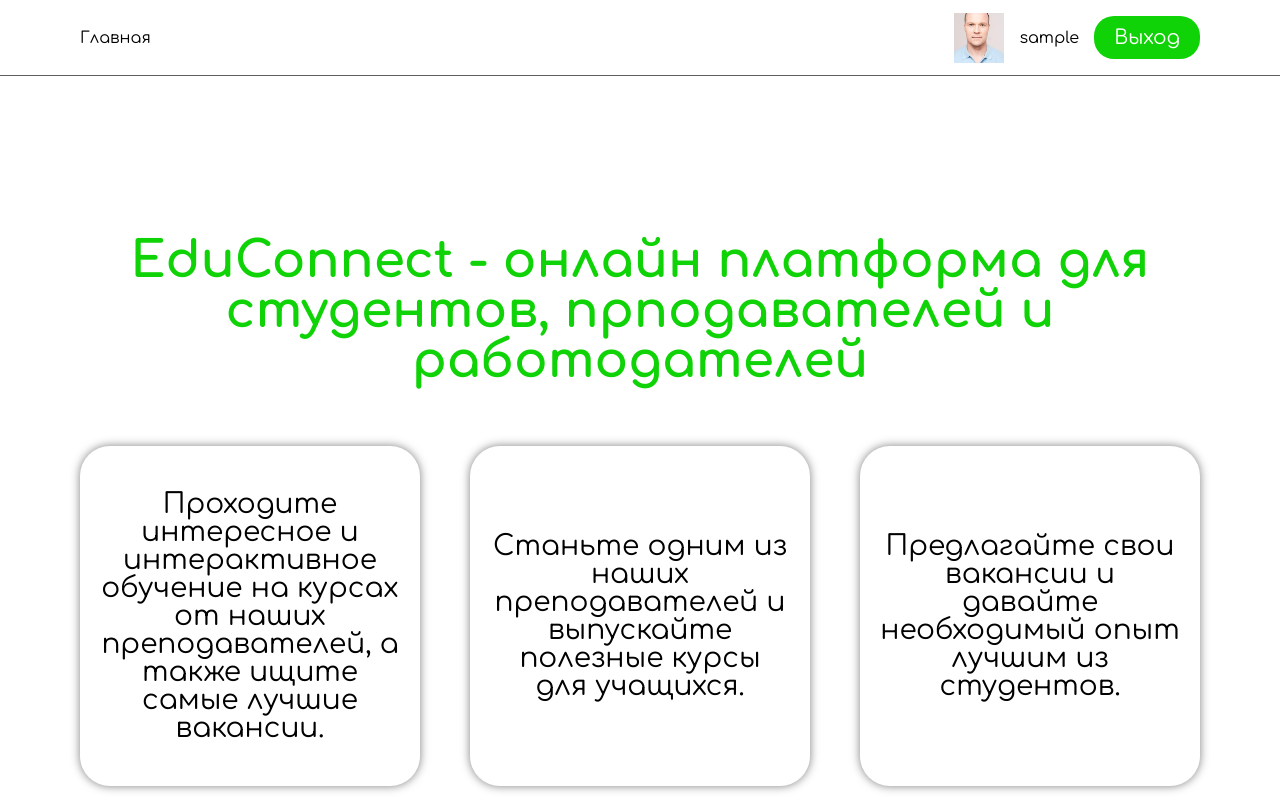
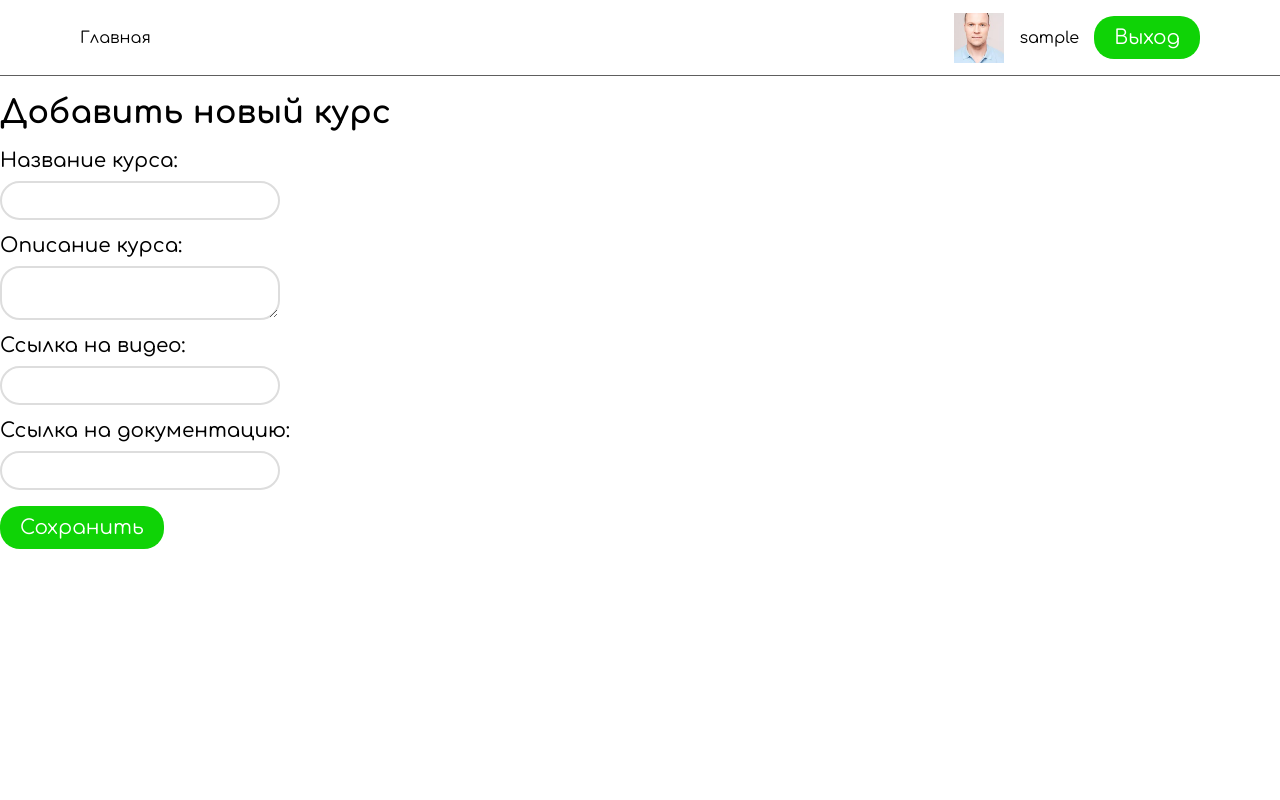
Before and after one commit to lopurw/ChillGuys_EduConnect, a React (Vite) app: page /addcourse in a window 1280 px wide. Before the commit this address led to /. Built offline with nearby package versions, Linux system fonts and the light colour scheme; sample sign-in values are in the browser's storage.

Commit message:
от преподавателя

```diff
--- /dev/null
+++ b/src/components/AddCourse.jsx
@@ -0,0 +1,15 @@
+import React from 'react';
+import { Link } from 'react-router-dom';
+import classes from '../styles/HomeUser.module.css';
+
+const AddCourse = () => {
+	return (
+		<div className={classes.addCourseWrapper}>
+			<Link to="/addcourse">
+				<button className={classes.addButton}>+</button>
+			</Link>
+		</div>
+	);
+};
+
+export default AddCourse;
--- /dev/null
+++ b/src/components/AddCoursePage.jsx
@@ -0,0 +1,90 @@
+import React, { useState } from 'react';
+
+const AddCoursePage = () => {
+	// State to manage form input values
+	const [courseData, setCourseData] = useState({
+		title: '',
+		description: '',
+		videoUrl: '',
+		documentationUrl: '',
+		teacherId: 2, // Assuming teacherId is fixed for now
+	});
+
+	// Handle form input change
+	const handleInputChange = (e) => {
+		const { name, value } = e.target;
+		setCourseData((prevData) => ({
+			...prevData,
+			[name]: value,
+		}));
+	};
+
+	// Handle form submission
+	const handleSubmit = async (e) => {
+		e.preventDefault();
+
+		// Make POST request to the API
+		try {
+			const response = await fetch('http://localhost:5220/api/Course/addCourse', {
+				method: 'POST',
+				headers: {
+					Accept: '*/*',
+					'Content-Type': 'application/json',
+				},
+				body: JSON.stringify(courseData),
+			});
+
+			if (response.ok) {
+				const data = await response.json();
+				console.log('Course added successfully:', data);
+			} else {
+				console.error('Error adding course:', response.statusText);
+			}
+		} catch (error) {
+			console.error('Network error:', error);
+		}
+	};
+
+	return (
+		<div>
+			<h1>Добавить новый курс</h1>
+			<form onSubmit={handleSubmit}>
+				{/* Title */}
+				<label>
+					Название курса:
+					<input type="text" name="title" value={courseData.title} onChange={handleInputChange} />
+				</label>
+				<br />
+
+				{/* Description */}
+				<label>
+					Описание курса:
+					<textarea name="description" value={courseData.description} onChange={handleInputChange} />
+				</label>
+				<br />
+
+				{/* Video URL */}
+				<label>
+					Ссылка на видео:
+					<input type="text" name="videoUrl" value={courseData.videoUrl} onChange={handleInputChange} />
+				</label>
+				<br />
+
+				{/* Documentation URL */}
+				<label>
+					Ссылка на документацию:
+					<input type="text" name="documentationUrl" value={courseData.documentationUrl} onChange={handleInputChange} />
+				</label>
+				<br />
+
+				{/* Teacher ID (hidden or static) */}
+				<input type="hidden" name="teacherId" value={courseData.teacherId} />
+
+				{/* Submit Button */}
+				<button type="submit">Сохранить</button>
+			</form>
+		</div>
+	);
+};
+
+export default AddCoursePage;
--- a/src/components/Navbar.jsx
+++ b/src/components/Navbar.jsx
@@ -28,6 +28,12 @@ const Navbar = () => {
 						) : userRole === 'ManagerProfile' ? (
 							<div>
 								<NavLink to="/homeemployer" className={({ isActive }) => (isActive ? 'activeLink' : 'link')}>
+									EduConnect
+								</NavLink>
+							</div>
+						) : userRole === 'TeacherProfile' ? (
+							<div>
+								<NavLink to="/hometeacher" className={({ isActive }) => (isActive ? 'activeLink' : 'link')}>
 									EduConnect
 								</NavLink>
 							</div>
--- /dev/null
+++ b/src/components/TeacherCourseList.jsx
@@ -0,0 +1,66 @@
+import React, { useState, useEffect } from 'react';
+import CourseCard from './CourseCard';
+import { Link } from 'react-router-dom';
+import { getAllCourses } from '../services/ApiServ.js';
+import classes from '../styles/CoursesList.module.css'; // Import CSS module
+
+const TeacherCourseList = () => {
+	const [courses, setCourses] = useState([]);
+	const [loading, setLoading] = useState(true);
+
+	useEffect(() => {
+		const fetchCourses = async () => {
+			try {
+				const response = await getAllCourses();
+				if (response && response.data) {
+					const formattedCourses = response.data.map((course) => ({
+						id: course.id,
+						title: course.title || 'Без названия',
+						description: course.description || 'Описание отсутствует',
+						duration: '10 часов', // Дефолтная длительность, если не указано
+						category: 'Programming', // Дефолтная категория, если не указано
+						instructor: course.teacherName || 'Преподаватель неизвестен',
+						instructorImage: '/images/default-teacher.jpg', // Дефолтное изображение
+						videos: course.videoUrl ? [course.videoUrl] : [],
+						documentation: course.documentationUrl ? [course.documentationUrl] : [],
+						image: course.description, // Описание как альтернативный текст изображения
+					}));
+					setCourses(formattedCourses);
+				}
+			} catch (error) {
+				console.error('Ошибка загрузки курсов:', error);
+			} finally {
+				setLoading(false);
+			}
+		};
+
+		fetchCourses();
+	}, []);
+
+	if (loading) {
+		return <p>Загрузка курсов...</p>;
+	}
+
+	return (
+		<div className={classes.wrapper}>
+			<div className={classes.container}>
+				<div className={classes.course_list}>
+					{/* <h2>Мои курсы</h2> */}
+					<div className={classes.course_cards}>
+						{courses.length > 0 ? (
+							courses.map((course) => (
+								<Link to={`/course/${course.id}`} key={course.id}>
+									<CourseCard course={course} />
+								</Link>
+							))
+						) : (
+							<p>Курсы отсутствуют</p>
+						)}
+					</div>
+				</div>
+			</div>
+		</div>
+	);
+};
+
+export default TeacherCourseList;
--- /dev/null
+++ b/src/pages/HomeTeacher.jsx
@@ -0,0 +1,17 @@
+import React from 'react';
+import { Link } from 'react-router-dom';
+import TeacherCourseList from '../components/TeacherCourseList';
+import AddCourse from '../components/AddCourse';
+import classes from '../styles/HomeUser.module.css';
+
+const HomeTeacher = () => {
+	return (
+		<div className={classes.main}>
+			<h1>Мои курсы</h1>
+			<TeacherCourseList />
+			<AddCourse />
+		</div>
+	);
+};
+
+export default HomeTeacher;
--- a/src/routes/AppRoutes.jsx
+++ b/src/routes/AppRoutes.jsx
@@ -16,16 +16,18 @@ import VacancyDetail from '../components/VacancyDetail';
 import AddVacancy from '../components/AddVacancy';
 import EditVacancy from '../components/EditVacancy';
 import VacancyList from '../components/VacancyList';
+import HomeTeacher from '../pages/HomeTeacher';
+import AddCoursePage from '../components/AddCoursePage'; // Import the AddCoursePage component
 
 const AppRoutes = () => {
-	const isAuthenticated = Boolean(localStorage.getItem('token')); // Проверяем наличие токена
+	const isAuthenticated = Boolean(localStorage.getItem('token')); // Check for authentication
 
 	return (
 		<Routes>
 			<Route path="/" element={<Dashboard />} />
 			<Route path="/home" element={<Home />} />
 
-			{/* Условный рендеринг для авторизации */}
+			{/* Conditional rendering based on authentication */}
 			{!isAuthenticated ? (
 				<>
 					<Route path="/login" element={<Login />} />
@@ -46,11 +48,11 @@ const AppRoutes = () => {
 					<Route path="/vacancy/:id" element={<VacancyDetail />} />
 					<Route path="/addvacancy" element={<AddVacancy />} />
 					<Route path="/vacancylist" element={<VacancyList />} />
-
-
+					<Route path="/hometeacher" element={<HomeTeacher />} />
+					{/* Add route for adding a course */}
+					<Route path="/addcourse" element={<AddCoursePage />} /> {/* This is the new route */}
 				</>
 			)}
-
 
 			<Route path="*" element={<Navigate to="/" replace />} />
 		</Routes>
```
